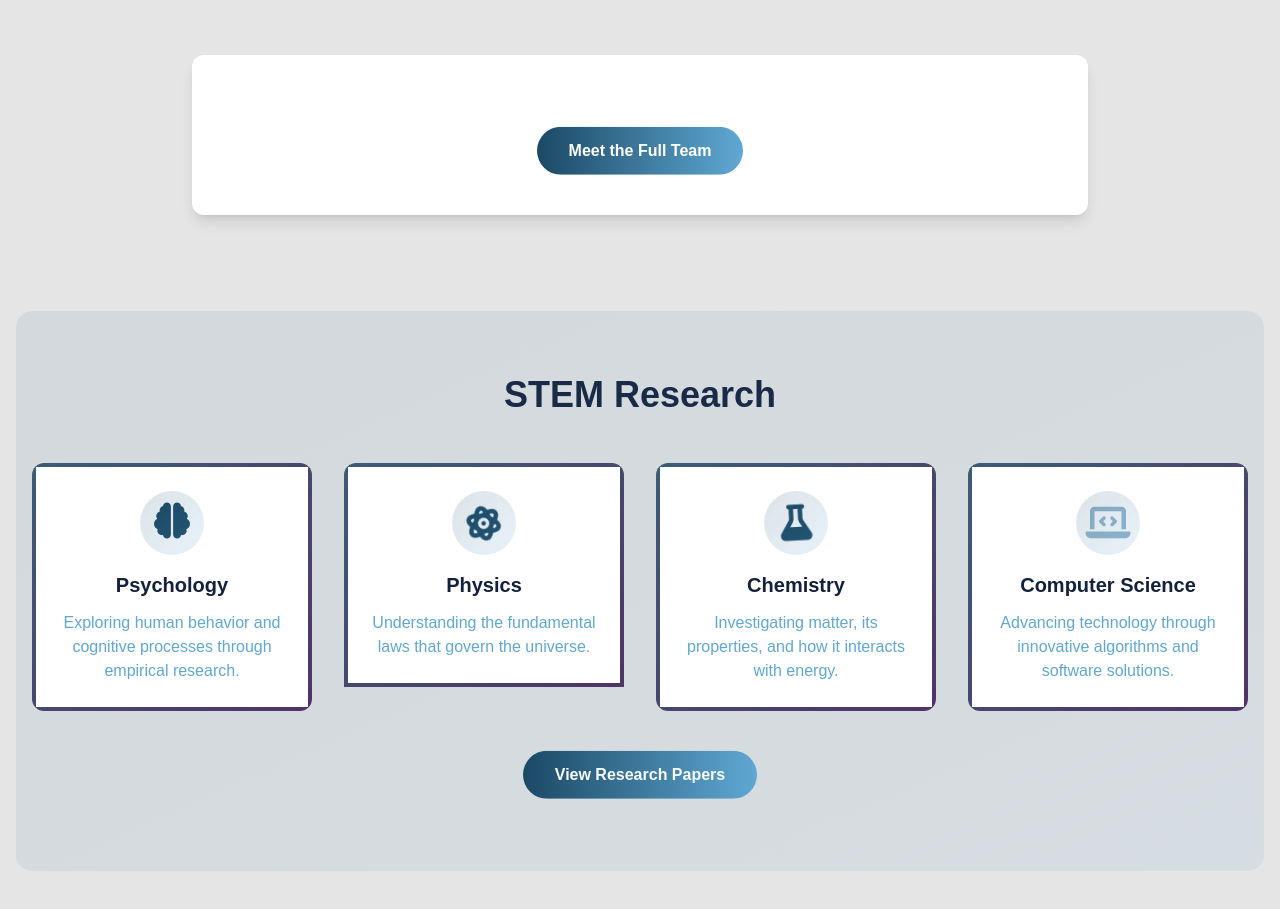
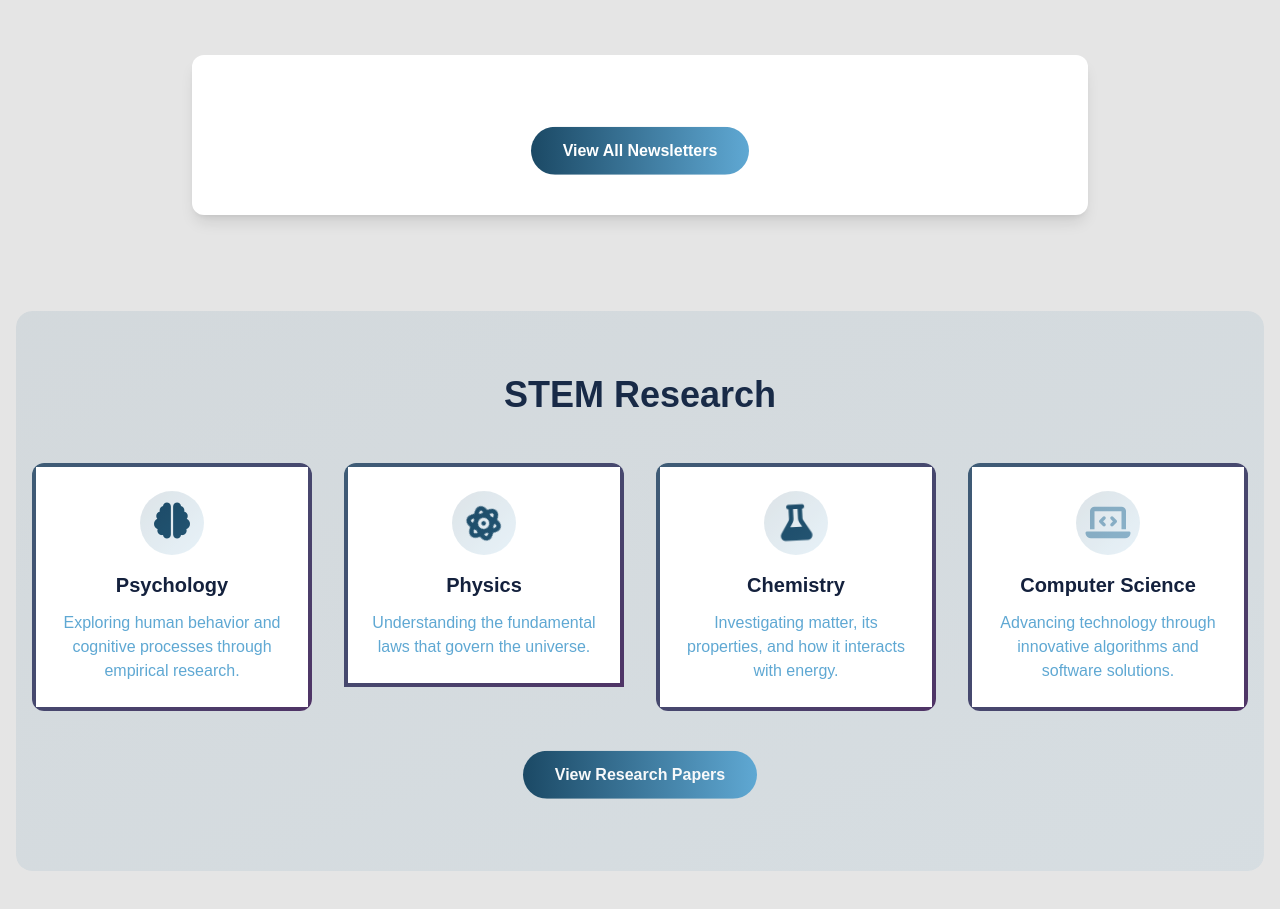
Before and after one commit to Nikit-79/PixelPulse, a plain HTML site: page index.html in a window 1280 px wide. Shown: the part 1200-2109 px from the top of the page. Drawn offline with nearby package versions, Linux system fonts and the light colour scheme.

Commit message:
Update index.html

```diff
--- a/index.html
+++ b/index.html
@@ -256,8 +256,8 @@
 
         <!-- All Newsletters -->
         <div class="text-center mt-12">
-          <a href="team.html" class="inline-block px-8 py-3 bg-gradient-to-r from-chambray to-silverlake text-white rounded-full font-semibold transform hover:scale-105 transition-transform duration-300 animate-bounce-slow">
-            Meet the Full Team
+          <a href="newsletters.html" class="inline-block px-8 py-3 bg-gradient-to-r from-chambray to-silverlake text-white rounded-full font-semibold transform hover:scale-105 transition-transform duration-300 animate-bounce-slow">
+            View All Newsletters
           </a>
         </div>
 
```
